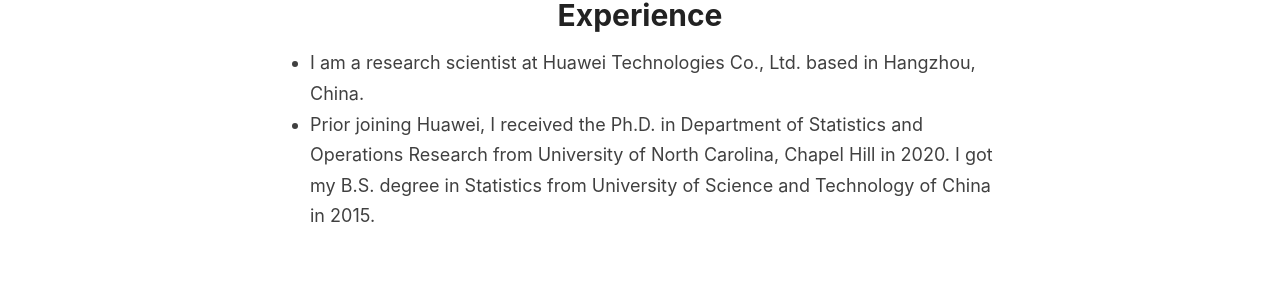
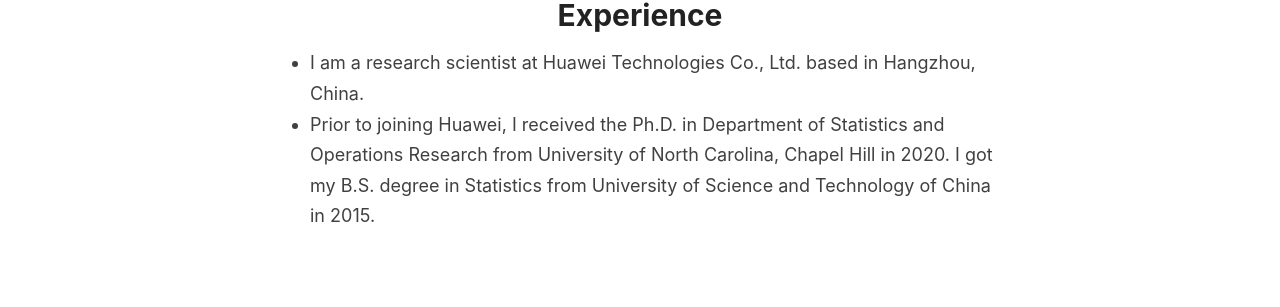
Before and after one commit to hsliuustc/hsliuustc.github.io, a Jekyll site: the page built from _pages/about.md, in a window 1280 px wide. Shown: the part 267-574 px from the top of the page. Built offline with Jekyll 4.4.1, drawn with Linux system fonts in a browser that asks for light colours.

```diff
--- a/_pages/about.md
+++ b/_pages/about.md
@@ -5,4 +5,4 @@ permalink: /about/
 ---
 
 - I am a research scientist at Huawei Technologies Co., Ltd. based in Hangzhou, China.
-- Prior joining Huawei, I received the Ph.D. in Department of Statistics and Operations Research from University of North Carolina, Chapel Hill in 2020. I got my B.S. degree in Statistics from University of Science and Technology of China in 2015.
+- Prior to joining Huawei, I received the Ph.D. in Department of Statistics and Operations Research from University of North Carolina, Chapel Hill in 2020. I got my B.S. degree in Statistics from University of Science and Technology of China in 2015.
```
